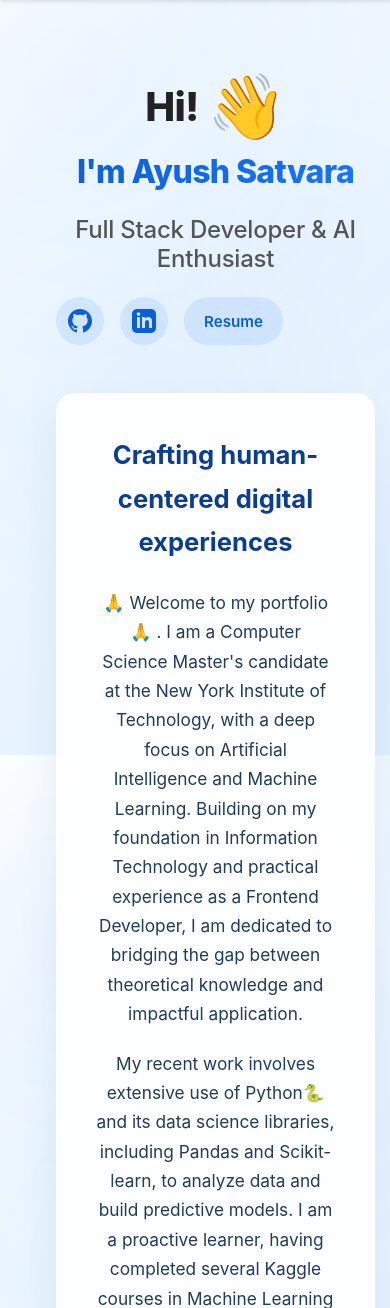
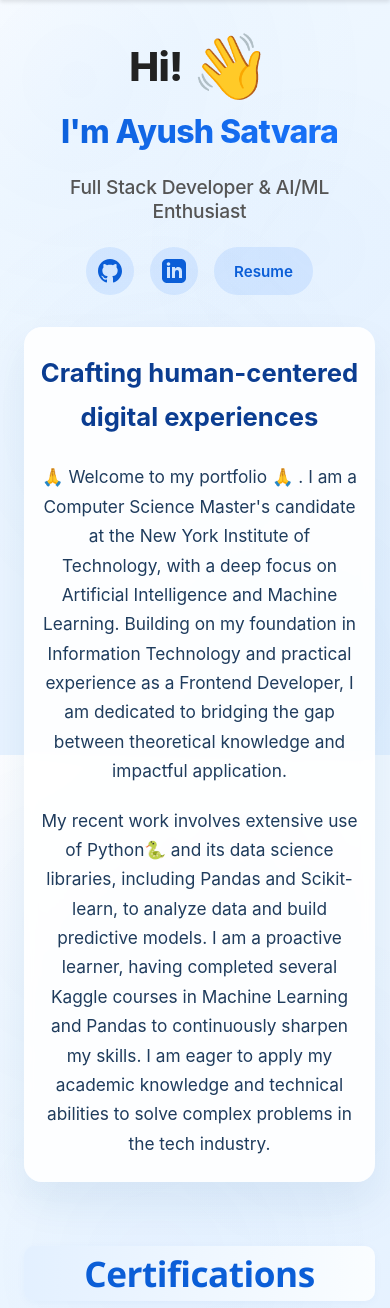
Before and after one commit to ayushsatvara1012/django-portfolio, a Django app: page / in a window 390 px wide. Shown: the part 89-1397 px from the top of the page. Run offline with Django 4.2, Linux system fonts and the light colour scheme.

Commit message:
changed the mobile view alignment

```diff
--- a/static/core/style.css
+++ b/static/core/style.css
@@ -513,12 +513,42 @@ h3 {
 }
 
 @media (max-width: 768px) {
+  .hero-content {
+    padding: 0px;
+    gap: 2rem;
+    max-width: 100%;
+  }
+
   .hero-text {
     text-align: center;
+    padding: 0;
   }
 
   .greeting {
     justify-content: center;
+    font-size: 3rem;
+  }
+
+  .intro {
+    font-size: 2rem;
+  }
+
+  .tagline {
+    font-size: 1.2rem;
+  }
+
+  .hero-social-links {
+    justify-content: center;
+  }
+
+  .hero-description {
+    text-align: center;
+    padding: 1.5rem 1rem;
+    margin: 0;
+  }
+
+  .hero-description p {
+    text-align: center;
   }
 }
 
--- a/templates/core/home.html
+++ b/templates/core/home.html
@@ -8,7 +8,7 @@
         <div class="hero-text">
             <h1 class="greeting">Hi! <span class="wave">👋</span></h1>
             <h2 class="intro">I'm Ayush Satvara</h2>
-            <p class="tagline">Full Stack Developer &amp; AI Enthusiast</p>
+            <p class="tagline">Full Stack Developer &amp; AI/ML Enthusiast</p>
             <div class="hero-social-links">
                 <a href="https://github.com/ayushsatvara1012" target="_blank" rel="noopener noreferrer" aria-label="GitHub" class="social-github">
                     <svg xmlns="http://www.w3.org/2000/svg" width="32" height="32" viewBox="0 0 24 24" fill="currentColor">
```
